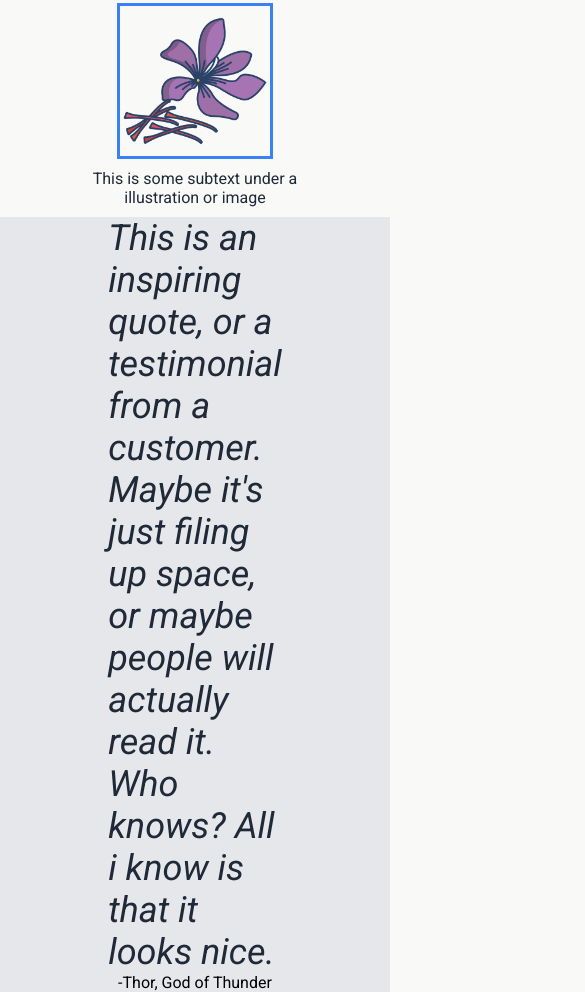
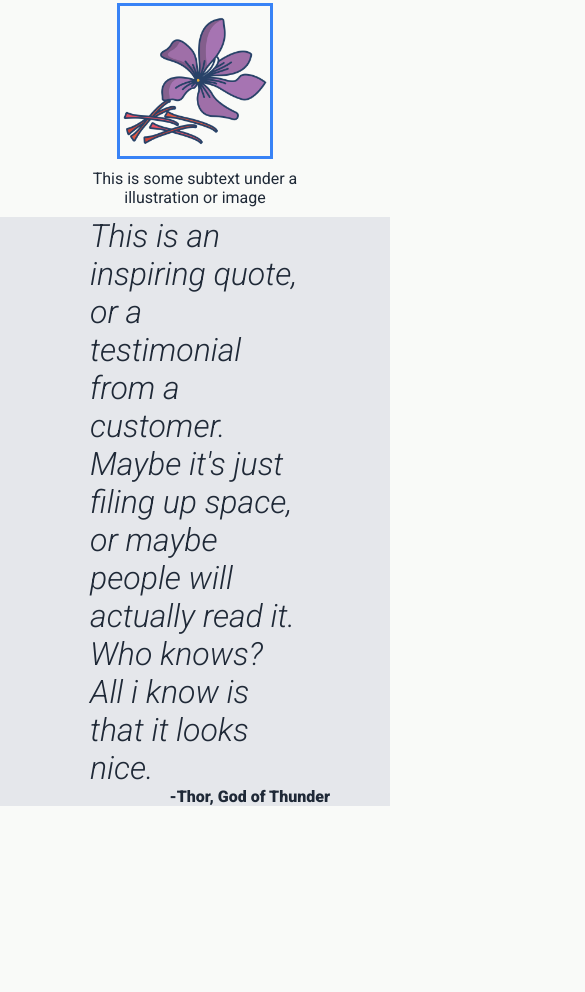
Before and after one commit to Saabane/landing-page, a plain HTML site: page index.html in a window 390 px wide. Shown: the part 1442-2434 px from the top of the page, 585 px wide, since content can reach past the window. After the commit the page ends 2248 px from the top, so only its background shows below. Drawn offline with Linux system fonts and the light colour scheme.

Commit message:
css change again
stoped worrying about responsivnes and made it look close to the template as possible

```diff
--- a/css/style.css
+++ b/css/style.css
@@ -152,18 +152,30 @@ body {
 
 .quotecontainer {
     display: flex;
+    flex-wrap: wrap;
+    justify-content: center;
     align-items: center;
-    justify-content: center;
     background-color: #E5E7EB;
-    min-height: 300px;
+    min-height: 350px;
     flex-direction: column;
 }
 
 .quote {
     display: flex;
     color: #1F2937;
-    font-size: 36px;
+    font-size: 32px;
+    font-weight: 300;
     font-style: italic;
+    padding: 0 90px;
+}
+
+.author {
+    display: flex;
+    color: #1F2937;
     flex-wrap: wrap;
-    padding: 0 350px;
+    font-weight: 800;
+    justify-content: center;
+    align-self: flex-end;
+    padding-right: 60px;
+
 }
```
